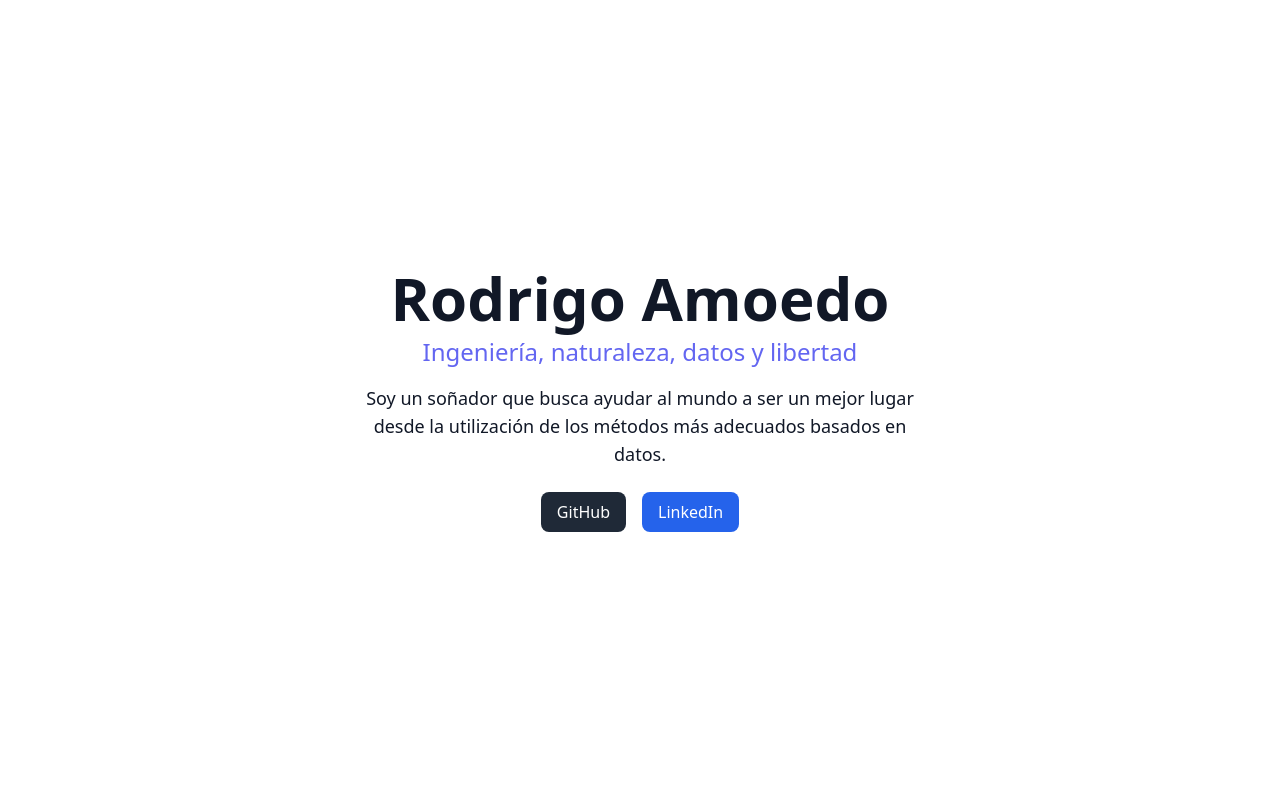
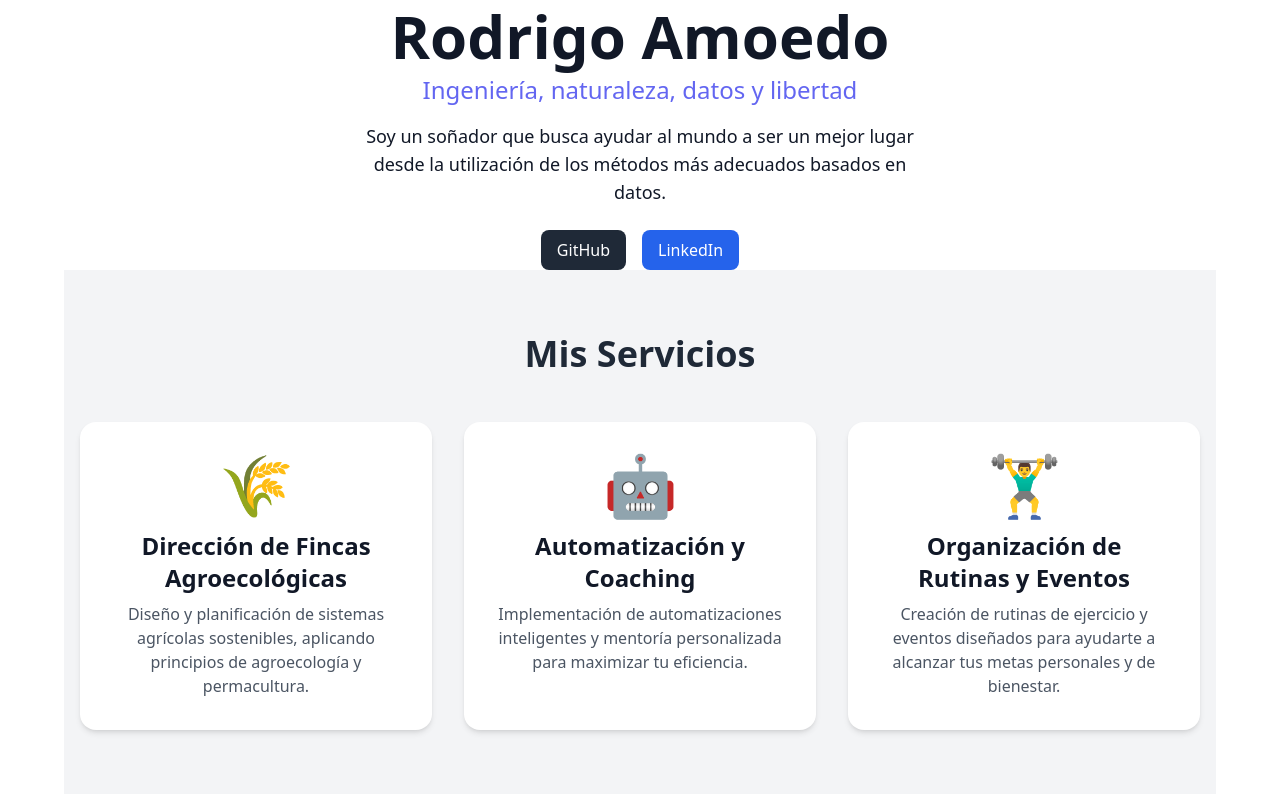
Before and after one commit to AmoedoRodrigo/rodrigo-portfolio, a plain HTML site: page index.html in a window 1280 px wide. Drawn offline with nearby package versions, Linux system fonts and the light colour scheme.

Commit message:
Update index.html

```diff
--- a/index.html
+++ b/index.html
@@ -18,6 +18,36 @@
         <a href="https://github.com/AmoedoRodrigo" target="_blank" class="bg-gray-800 text-white px-4 py-2 rounded-lg hover:bg-gray-700 transition">GitHub</a>
         <a href="https://www.linkedin.com/in/rodrigoamoedo/" target="_blank" class="bg-blue-600 text-white px-4 py-2 rounded-lg hover:bg-blue-500 transition">LinkedIn</a>
       </div>
+      <section class="py-16 bg-gray-100" id="servicios">
+  <div class="max-w-6xl mx-auto px-4 text-center">
+    <h2 class="text-4xl font-bold text-gray-800 mb-12">Mis Servicios</h2>
+    <div class="grid grid-cols-1 md:grid-cols-3 gap-8">
+
+      <!-- Servicio 1 -->
+      <div class="bg-white rounded-2xl p-8 shadow-md hover:shadow-lg transition">
+        <div class="text-6xl mb-4">🌾</div>
+        <h3 class="text-2xl font-semibold mb-2">Dirección de Fincas Agroecológicas</h3>
+        <p class="text-gray-600">Diseño y planificación de sistemas agrícolas sostenibles, aplicando principios de agroecología y permacultura.</p>
+      </div>
+
+      <!-- Servicio 2 -->
+      <div class="bg-white rounded-2xl p-8 shadow-md hover:shadow-lg transition">
+        <div class="text-6xl mb-4">🤖</div>
+        <h3 class="text-2xl font-semibold mb-2">Automatización y Coaching</h3>
+        <p class="text-gray-600">Implementación de automatizaciones inteligentes y mentoría personalizada para maximizar tu eficiencia.</p>
+      </div>
+
+      <!-- Servicio 3 -->
+      <div class="bg-white rounded-2xl p-8 shadow-md hover:shadow-lg transition">
+        <div class="text-6xl mb-4">🏋️‍♂️</div>
+        <h3 class="text-2xl font-semibold mb-2">Organización de Rutinas y Eventos</h3>
+        <p class="text-gray-600">Creación de rutinas de ejercicio y eventos diseñados para ayudarte a alcanzar tus metas personales y de bienestar.</p>
+      </div>
+
+    </div>
+  </div>
+</section>
+
     </div>
   </div>
 </body>
```
